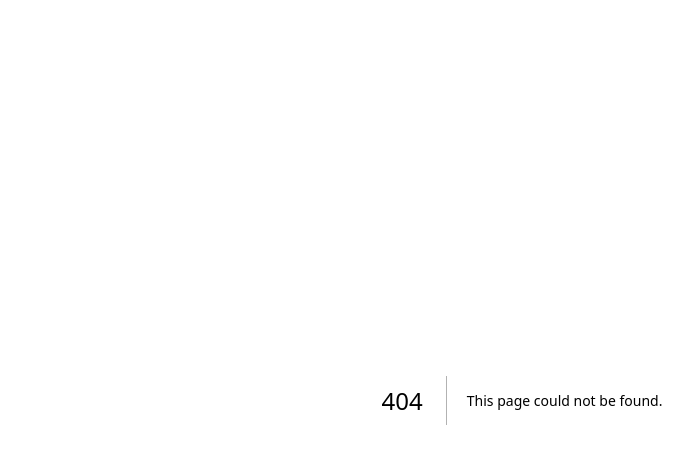
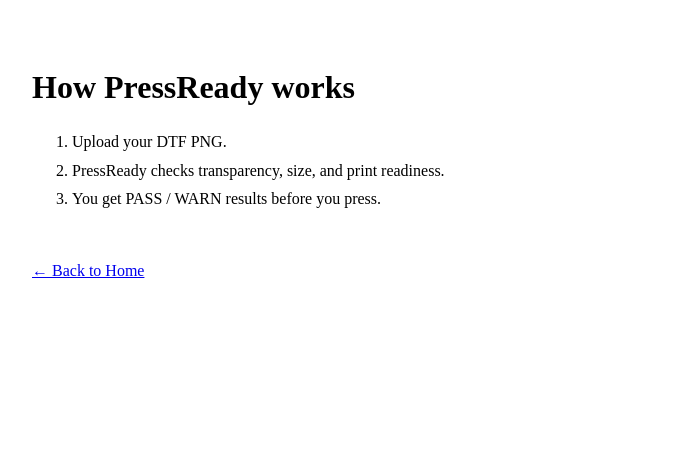
Before and after one commit to reginabaker7-lang/Pressready, a Next.js app: page /How-it-works in a window 1280 px wide. Before the commit this address had no page. Shown: the top 464 px of the page, without its empty margins (118-811 px from the left). Built offline with nearby package versions, Linux system fonts and the light colour scheme.

Commit message:
How-it-works page

```diff
--- /dev/null
+++ b/app/How-it-works/page.tsx
@@ -0,0 +1,17 @@
+export default function HowItWorksPage() {
+  return (
+    <main style={{ maxWidth: 980, margin: "0 auto", padding: "3rem" }}>
+      <h1>How PressReady works</h1>
+
+      <ol style={{ lineHeight: 1.8 }}>
+        <li>Upload your DTF PNG.</li>
+        <li>PressReady checks transparency, size, and print readiness.</li>
+        <li>You get PASS / WARN results before you press.</li>
+      </ol>
+
+      <a href="/" style={{ display: "inline-block", marginTop: "2rem" }}>
+        ← Back to Home
+      </a>
+    </main>
+  );
+}
```
